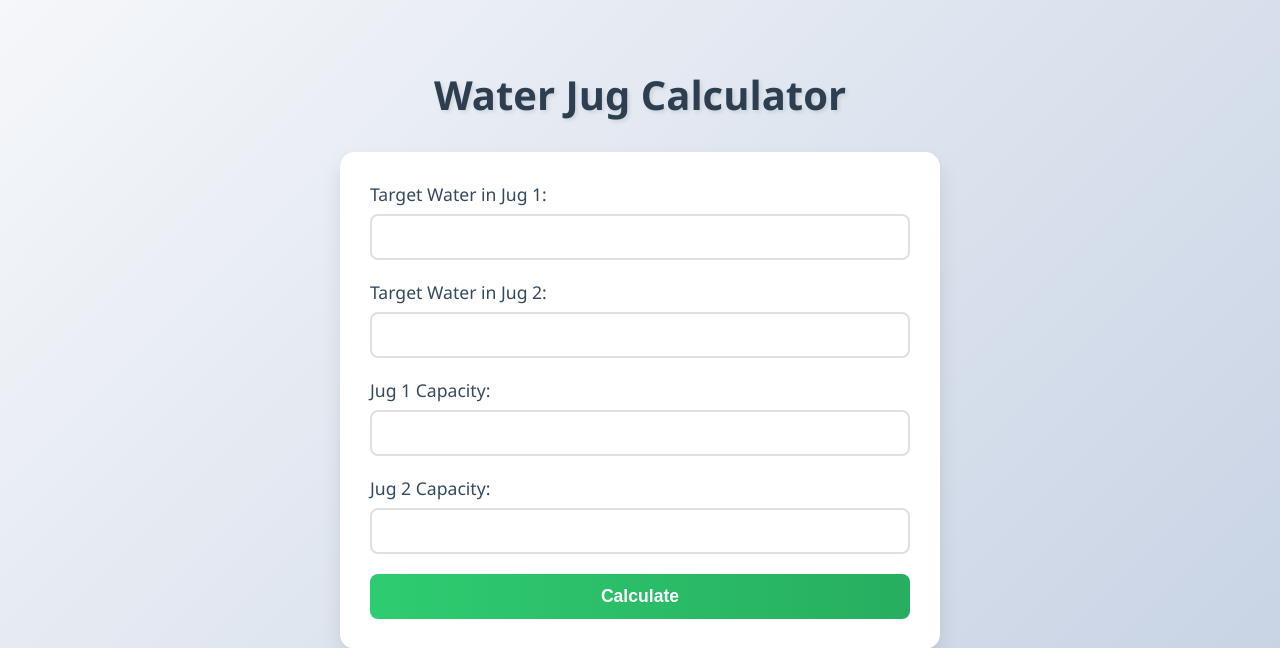
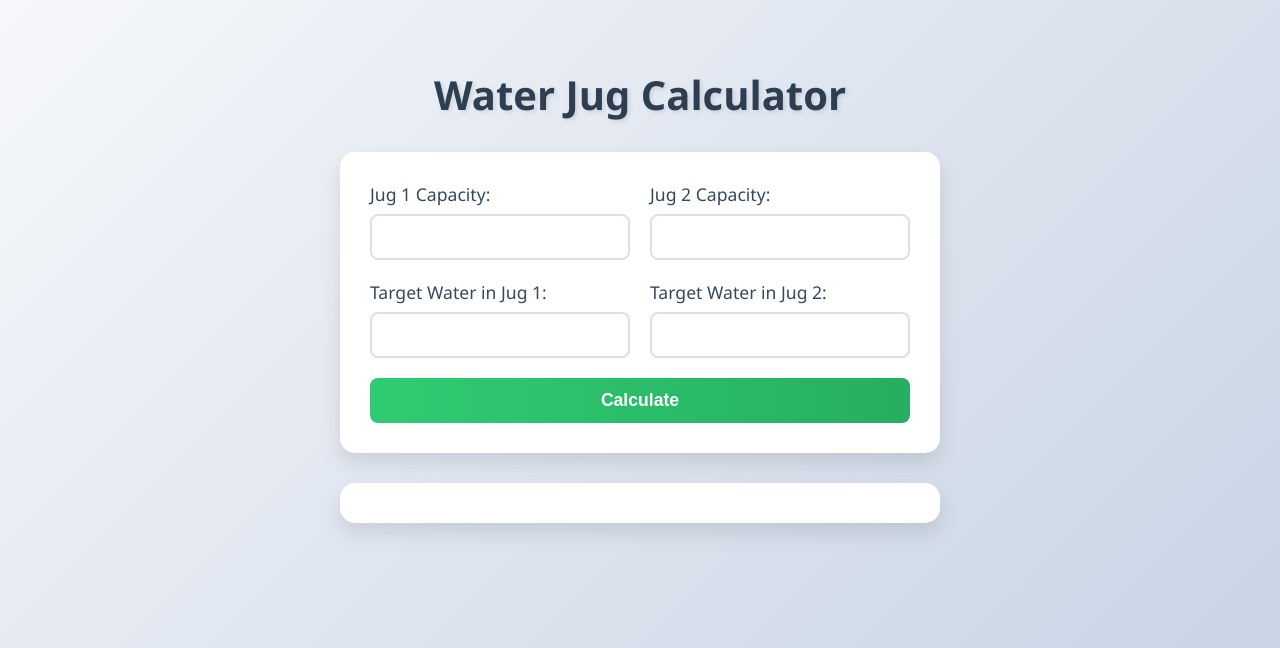
Before and after one commit to AnmolK99/JugsPath, a Node server app: page / in a window 1280 px wide. Shown: the top 648 px of the page. Run offline with Node 20, Linux system fonts and the light colour scheme.

Commit message:
Adding UI changes

```diff
--- a/views/index.ejs
+++ b/views/index.ejs
@@ -36,6 +36,17 @@
 
         .form-group {
             margin-bottom: 20px;
+        }
+
+        .input-row {
+            display: flex;
+            gap: 20px;
+            margin-bottom: 20px;
+        }
+
+        .input-row .form-group {
+            flex: 1;
+            margin-bottom: 0;
         }
 
         label {
@@ -145,6 +156,19 @@
     <div class="container">
         <h1>Water Jug Calculator</h1>
         <form onsubmit="fetchResult(event)">
+            <div class="input-row">
+                <div class="form-group">
+                    <label for="jug1Cap">Jug 1 Capacity:</label>
+                    <input type="number" id="jug1Cap" name="jug1Cap" required>
+                </div>
+
+                <div class="form-group">
+                    <label for="jug2Cap">Jug 2 Capacity:</label>
+                    <input type="number" id="jug2Cap" name="jug2Cap" required>
+                </div>
+            </div>
+
+            <div class="input-row">
                 <div class="form-group">
                     <label for="finJug1">Target Water in Jug 1:</label>
                     <input type="number" id="finJug1" name="finJug1" required>
@@ -154,15 +178,6 @@
                     <label for="finJug2">Target Water in Jug 2:</label>
                     <input type="number" id="finJug2" name="finJug2" required>
                 </div>
-
-            <div class="form-group">
-                <label for="jug1Cap">Jug 1 Capacity:</label>
-                <input type="number" id="jug1Cap" name="jug1Cap" required>
-            </div>
-
-            <div class="form-group">
-                <label for="jug2Cap">Jug 2 Capacity:</label>
-                <input type="number" id="jug2Cap" name="jug2Cap" required>
             </div>
 
             <button type="submit">Calculate</button>
```
Lines whose indentation alone changed are shown as unchanged.
